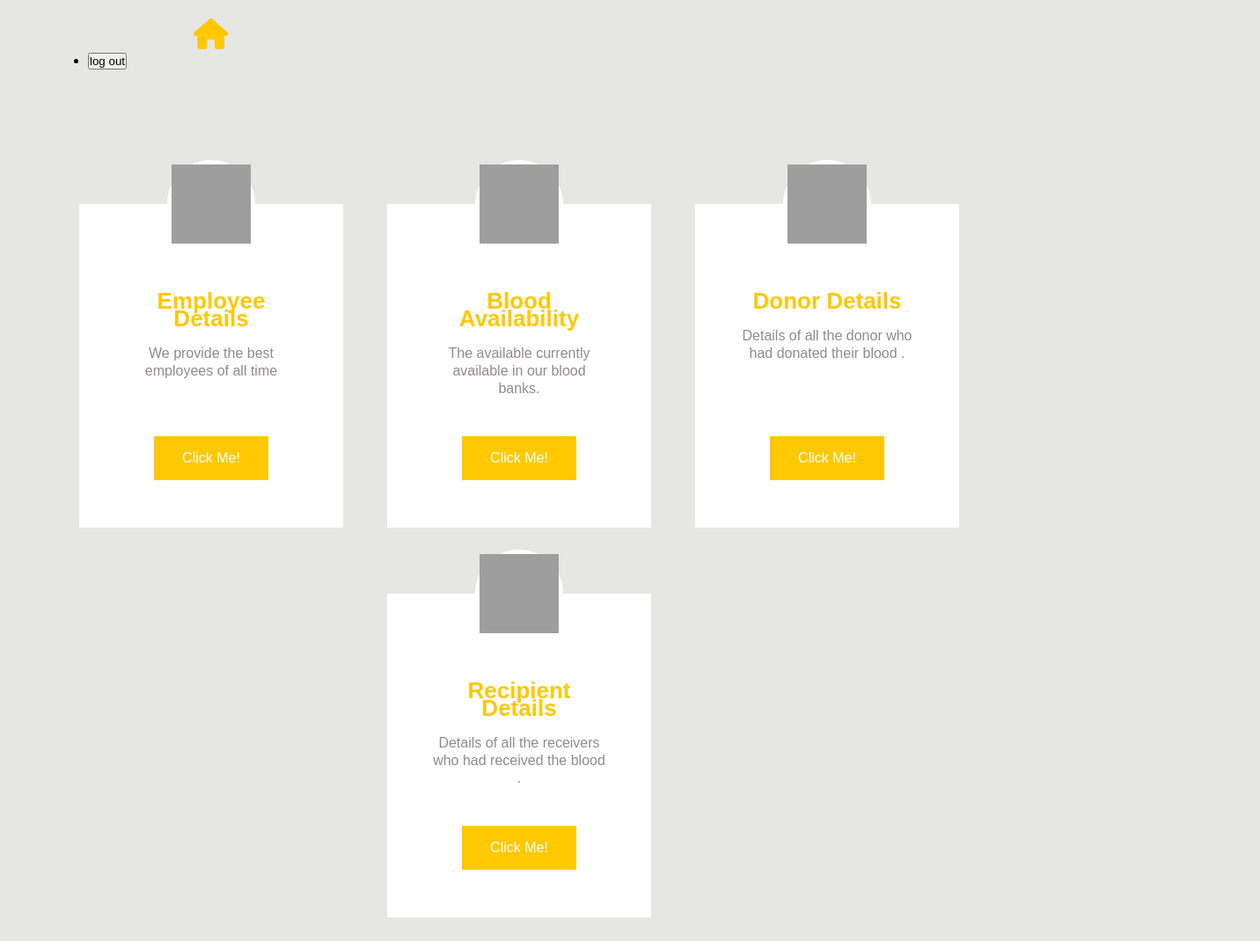
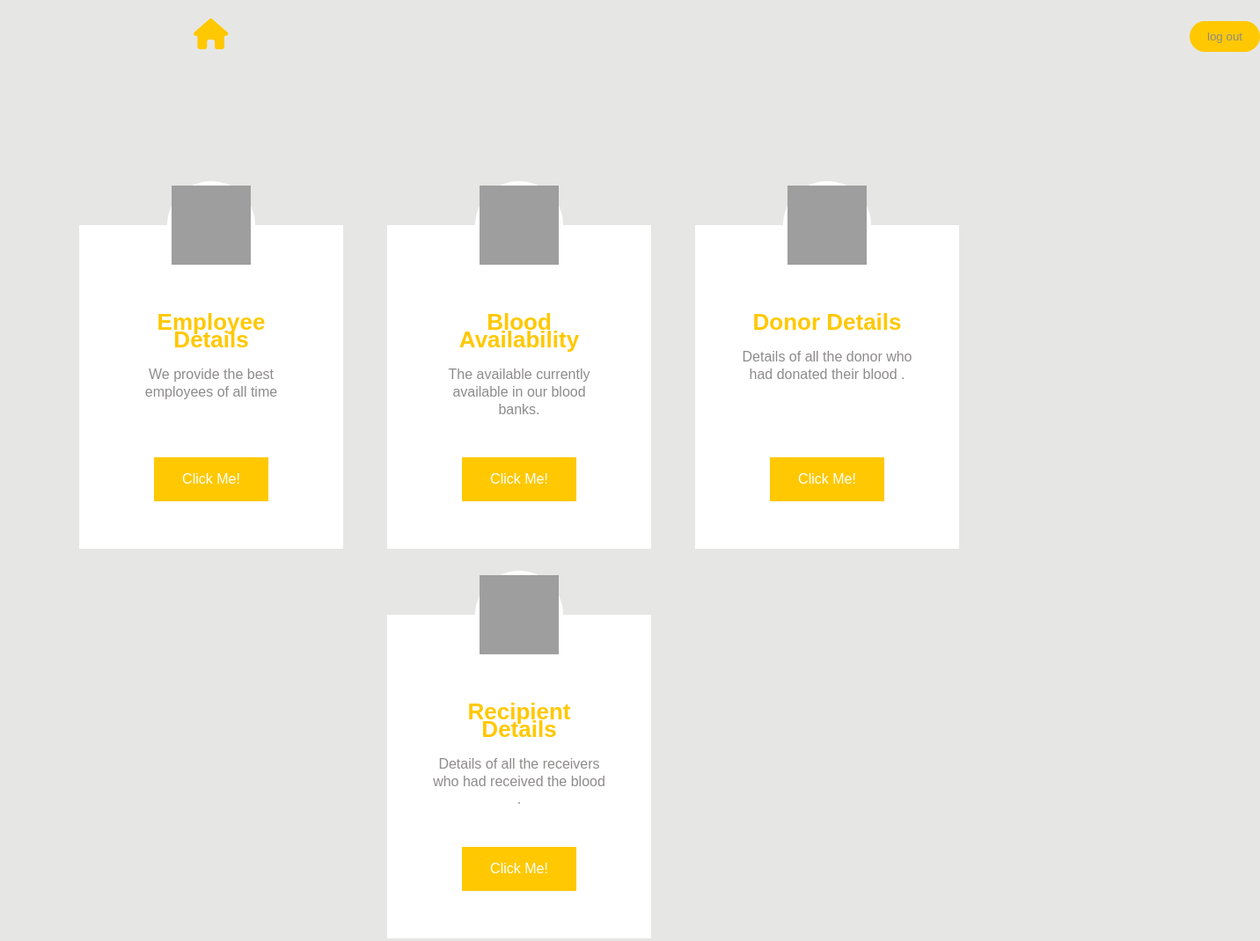
Before and after one commit to SanGue36/Admin_form, a plain HTML site: page admin/index.html in a window 1280 px wide. Shown: the whole page at 88% size, 1432 px wide, since content can reach past the window. Drawn offline with Linux system fonts and the light colour scheme; grey boxes are pictures that could not be loaded.

Commit message:
Update style.css

```diff
--- a/admin/style.css
+++ b/admin/style.css
@@ -109,3 +109,26 @@ body{
 .blood:hover{
   transform: scale(1.1);
 }
+.list2{
+  list-style: none;
+  text-decoration:none ;
+}
+
+  .btn {
+
+      background-color: #ffc800;
+      border: none;
+      color: #8e8b8b;
+      padding: 10px 20px;
+      text-align: center;
+      text-decoration: none;
+      display: inline-block;
+      margin: 4px 2px;
+      cursor: pointer;
+      border-radius: 20px;
+      position: relative;
+      left: 1250px;
+      top: -40px;
+
+
+  }
```
